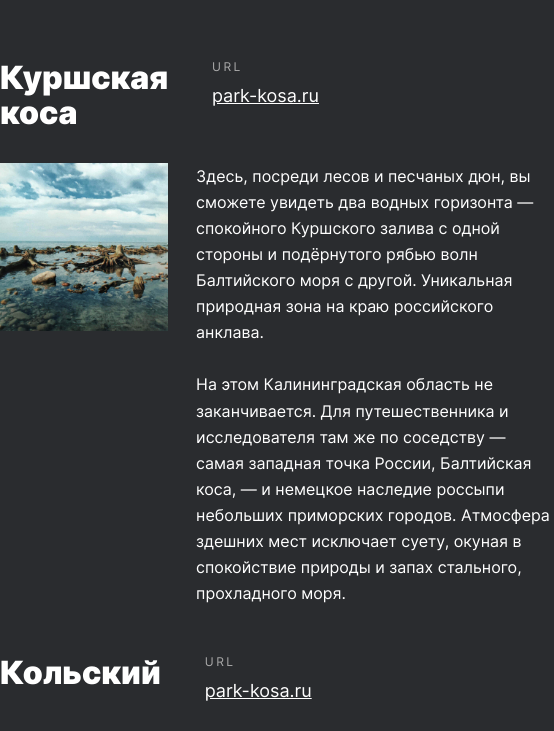
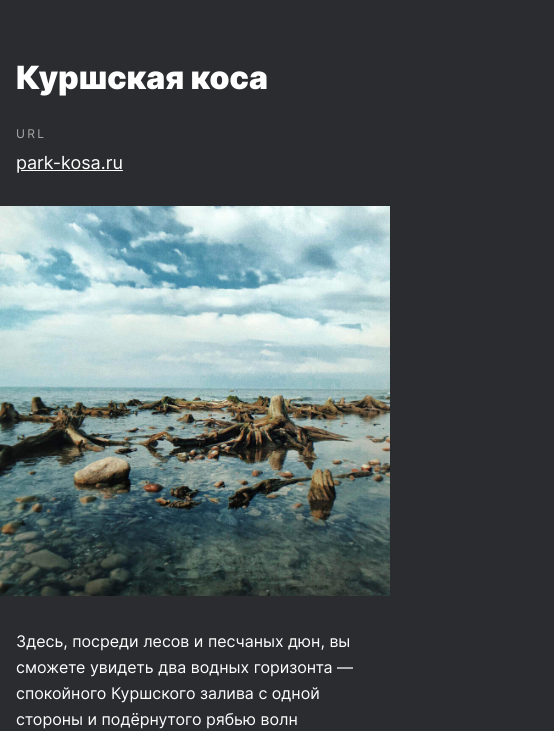
Before and after one commit to hey-andrey/russian-travel, a plain HTML site: page index.html in a window 390 px wide. Shown: the part 4695-5426 px from the top of the page, 554 px wide, since content can reach past the window. Drawn offline with Linux system fonts and the light colour scheme.

Commit message:
Заменил флекс на грид, прописал отступы для элементов мобильного экрана

```diff
--- a/blocks/cover/__subtitle/cover__subtitle.css
+++ b/blocks/cover/__subtitle/cover__subtitle.css
@@ -15,6 +15,7 @@
 
 @media screen and (max-width: 520px) {
   .cover__subtitle {
+    margin-top: 16px;
     font-size: 14px;
     line-height: 1.14;
     max-width: 288px;
--- a/blocks/place/__image/place__image.css
+++ b/blocks/place/__image/place__image.css
@@ -1,11 +1,9 @@
 .place__image {
   max-width: 100%;
-  grid-row: 2;
 }
 
 @media screen and (max-width: 620px) {
   .place__image {
     max-width: 100%;
-    grid-column: 1;
   }
 }
--- a/blocks/place/__paragraph-contain/place__paragraph-contain.css
+++ b/blocks/place/__paragraph-contain/place__paragraph-contain.css
@@ -1,4 +1,4 @@
-@media screen and (max-width: 520px) {
+@media screen and (max-width: 620px) {
   .place__paragraph-contain {
     margin: 0 auto;
   }
--- a/blocks/place/__paragraph/place__paragraph.css
+++ b/blocks/place/__paragraph/place__paragraph.css
@@ -7,7 +7,6 @@
   font-weight: 400;
   font-size: 18px;
   line-height: 1.63;
-  grid-row: 2;
 }
 
 .place__paragraph:first-of-type {
@@ -22,8 +21,6 @@
 
 @media screen and (max-width: 620px) {
   .place__paragraph {
-    grid-row: 3;
-    grid-column: 1;
     width: calc(100vw - 16px * 2);
   }
 }
--- a/blocks/place/__title/place__title.css
+++ b/blocks/place/__title/place__title.css
@@ -7,7 +7,6 @@
   font-weight: 900;
   font-size: 72px;
   line-height: 1.06;
-  grid-row: 1;
 }
 
 @media screen and (max-width: 840px) {
@@ -21,11 +20,10 @@
 
 @media screen and (max-width: 620px) {
   .place__title {
+    margin: 0 16px;
     width: 100%;
     max-width: 288px;
-    margin: 0 auto;
     font-size: 32px;
     line-height: 1.09;
-    grid-column: 1;
   }
 }
--- a/blocks/place/__website/place__website.css
+++ b/blocks/place/__website/place__website.css
@@ -1,5 +1,4 @@
 .place__website {
-  grid-row: 1;
   display: flex;
   flex-direction: column;
   align-self: end;
--- a/blocks/place/place.css
+++ b/blocks/place/place.css
@@ -39,7 +39,7 @@
     max-width: 100%;
 
     row-gap: 32px;
-    grid-template-columns: ;
-    grid-template-rows: ;
+    grid-template-columns: 1fr;
+    grid-template-rows: 1fr;
   }
 }
--- a/index.html
+++ b/index.html
@@ -8,7 +8,7 @@
   <meta name="keywords" content="html, css, javascript">
   <meta name="author" content="Родионов Андрей">
   <link rel="stylesheet" href="./pages/index.css">
-  <title>Проект о путешествиях по России</title>
+  <title>Проект о путешествии по России</title>
 </head>
 
 <body class="root">
@@ -38,7 +38,7 @@
 
             <section class="intro">
                 <div class="intro__contain">
-                    <h2 class="intro__title">Чего мы там не видели?</h2>
+                    <h2 class="intro__title">Чего мы&nbsp;там не&nbsp;видели?</h2>
                     <p class="intro__text">По опросам ВЦИОМ, 95% россиян мечтают куда-нибудь поехать, но только 36% планируют провести отпуск в родной стране. Мол, чего мы тут, дома, не видели? На самом деле, Россия — это целая вселенная с ласковым морем юга, густыми лесами Саян и суровыми льдами плато Путорана. А ещё увидеть все эти красоты можно без миллионов на счету, загранпаспорта и многочасовых перелетов. Как, например, Вера Башмакова — смелая молодая мама, которая взяла в охапку троих детей, усадила их в свою «Ладу» и проехала 20 тысяч километров по родной стране. Мы выбрали и описали некоторые интересные места, достойные вашего отпуска.</p>
                     <ul class="intro__list">
                         <li class="intro__list-item">Часовых поясов <span class="intro__list-thin">11</span></li>
@@ -135,8 +135,8 @@
 
             <section class="cover">
                 <a class="cover__link" href="https://stampsy.com/na-elektrichkakh-do-baikala" target="_blank">
-                    <h2 class="cover__title">До Байкала «на собаках»</h2>
-                    <p class="cover__subtitle">По мотивам учебной темы о Транссибе — путешествие от столицы до Байкала на электричках.</p>
+                    <h2 class="cover__title">До&nbsp;Байкала &laquo;на&nbsp;собаках&raquo;</h2>
+                    <p class="cover__subtitle">По&nbsp;мотивам учебной темы о&nbsp;Транссибе&nbsp;&mdash; путешествие от&nbsp;столицы до&nbsp;Байкала на&nbsp;электричках.</p>
                     <div class="cover__overlay"></div>
                 </a>
             </section>
```
